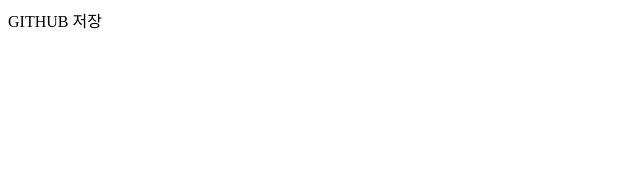
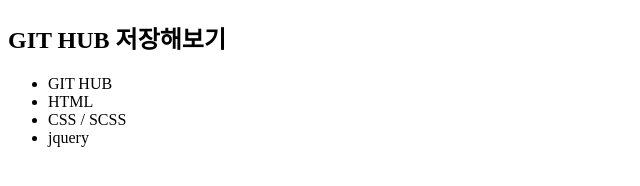
Before and after one commit to yoom-1218/web-publishing, a plain HTML site: page gitexe.html in a window 1280 px wide. Shown: the whole page, without its empty margins (0-640 px from the left). Drawn offline with Linux system fonts and the light colour scheme.

Commit message:
gitexe.html - 1차 수정
시멘틱 태그를 이용한 코드 수정

```diff
--- a/gitexe.html
+++ b/gitexe.html
@@ -6,6 +6,21 @@
 	<title>GitHub</title>
 </head>
 <body>
-	GITHUB 저장
+	<header>
+		<h2>GIT HUB 저장해보기</h2>
+	</header>
+	<main>
+		<section>
+			<aside>
+				<ul>
+					<li>GIT HUB</li>
+					<li>HTML</li>
+					<li>CSS / SCSS</li>
+					<li>jquery</li>
+				</ul>
+			</aside>
+		</section>
+	</main>
+
 </body>
 </html>
```
